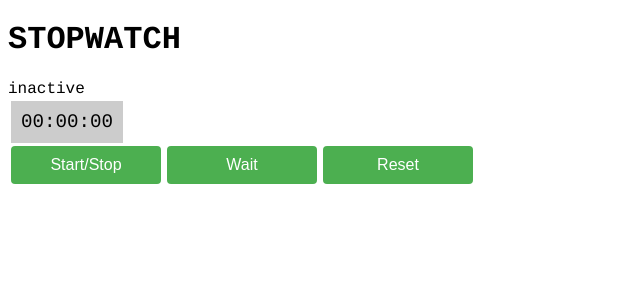
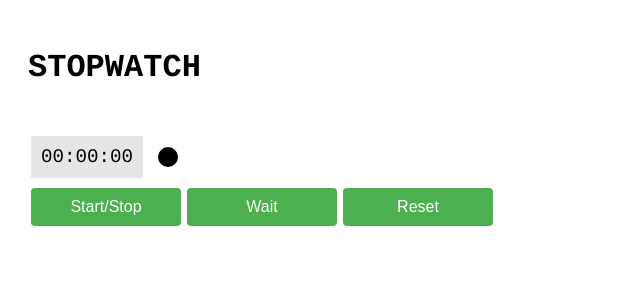
Before and after one commit to Yurii19/iteam-stopwatch-test, an Angular app: page / in a window 1280 px wide. Shown: the top 300 px of the page, without its empty margins (0-640 px from the left). Built offline with nearby package versions, Linux system fonts and the light colour scheme.

Commit message:
style: updated of idnicatin stopwatch state

```diff
--- a/src/app/stopwatch/stop-watch-format.pipe.ts
+++ b/src/app/stopwatch/stop-watch-format.pipe.ts
@@ -15,7 +15,7 @@ export class StopWatchFormatPipe implements PipeTransform {
     return `${hrs}:${min}:${sec}`;
   }
 
-  toDouble(val: number): string {
+  private toDouble(val: number): string {
     return val > 9 ? `${val}` : `0${val}`;
   }
 }
--- a/src/app/stopwatch/stopwatch.component.css
+++ b/src/app/stopwatch/stopwatch.component.css
@@ -1,10 +1,24 @@
+.container > span {
+  font-weight: 600;
+}
+
+.state {
+  display: inline-block;
+  padding-left: 2px;
+  font-size: 1.1em;
+}
 .display {
+  display: flex;
+  align-items: center;
+  justify-content: space-between;
+  width: 150px;
+}
+.display-time {
   display: inline-block;
   padding: 10px;
-    margin: 3px;
+  margin: 10px 3px 10px 3px;
   font-size: 1.2em;
-    /* font-family: Geneva, Verdana, sans-serif; */
-    background-color: rgba(0, 0, 0, 0.2);
+  background-color: rgba(0, 0, 0, 0.1);
 }
 
 /* Button Styles */
@@ -16,7 +30,7 @@
   font-size: 16px;
   text-align: center;
   text-decoration: none;
-    background-color: #4CAF50;
+  background-color: #4caf50;
   color: #ffffff;
   border: none;
   border-radius: 4px;
@@ -31,3 +45,21 @@
 .control:active {
   background-color: #3e8e41;
 }
+
+.inactive {
+  background-color: black;
+  transition: 0.5s;
+}
+.active {
+  background-color: red;
+  transition: 0.5s;
+}
+.paused {
+  background-color: rgb(255, 204, 0);
+  transition: 0.5s;
+}
+.indicator{
+  height: 20px;
+  width: 20px;
+  border-radius: 50%;
+}
--- a/src/app/stopwatch/stopwatch.component.html
+++ b/src/app/stopwatch/stopwatch.component.html
@@ -1,7 +1,11 @@
-<div>
-  <span>{{ classState$ | async }}</span
-  ><br />
-  <span class="display">{{ value$ | async | stopWatchFormat }}</span>
+<div class="container" *ngIf="classState$ | async as state">
+  <!-- <span class="state" [ngClass]="state">{{ state }}</span> -->
+  <br />
+  <div class="display">
+    <span class="display-time">{{ value$ | async | stopWatchFormat }} </span>
+    <div class="indicator" [ngClass]="state"></div>
+  </div>
+
   <div class="controls">
     <button class="control" (click)="start()">Start/Stop</button>
     <button class="control" #waitButton>Wait</button>
--- a/src/app/stopwatch/stopwatch.service.ts
+++ b/src/app/stopwatch/stopwatch.service.ts
@@ -6,8 +6,6 @@ import { stopWatchState } from '../variables';
   providedIn: 'root',
 })
 export class StopwatchService {
-  // inProgress: boolean = false;
-  //paused: boolean = false;
   state$ = new BehaviorSubject<string>(stopWatchState.inactive);
   state: string = stopWatchState.inactive;
   counter: number = 0;
@@ -33,24 +31,19 @@ export class StopwatchService {
       this.startScript();
       this.setActive();
     }
-    // this.inProgress = !this.inProgress;
   }
 
   resetCouter() {
-    this.counter = 0;
-    this.stopwatchStream$.next(0);
-    if (
-      this.state === stopWatchState.active ||
-      this.state === stopWatchState.paused
-    ) {
+    if (this.state === stopWatchState.active) {
+      this.counter = 0;
+      this.stopwatchStream$.next(0);
       this.setActive();
+      this.stopScript();
       this.startScript();
     }
-    //this.stopwatchState$.next(stopWatchState.active);
   }
 
   startCount() {
-    //this.state = stopWatchState.active;
     if (this.state === stopWatchState.inactive) {
       this.startScript();
       this.setActive();
@@ -85,7 +78,6 @@ export class StopwatchService {
   }
 
   private stopScript() {
-    console.log('stop');
     this.counter = 0;
     this.interval$ = of(0);
     this.intervalSubsctiption.unsubscribe();
--- a/src/styles.css
+++ b/src/styles.css
@@ -1,4 +1,7 @@
 /* You can add global styles to this file, and also import other style files */
 html {
-    font-family:  Courier, monospace;
+  font-family: Courier, monospace;
 }
+body {
+  padding: 20px;
+}
```
Lines whose indentation alone changed are shown as unchanged.
